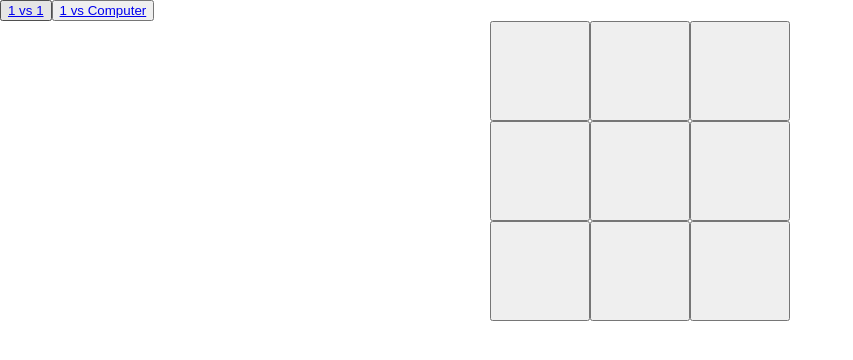
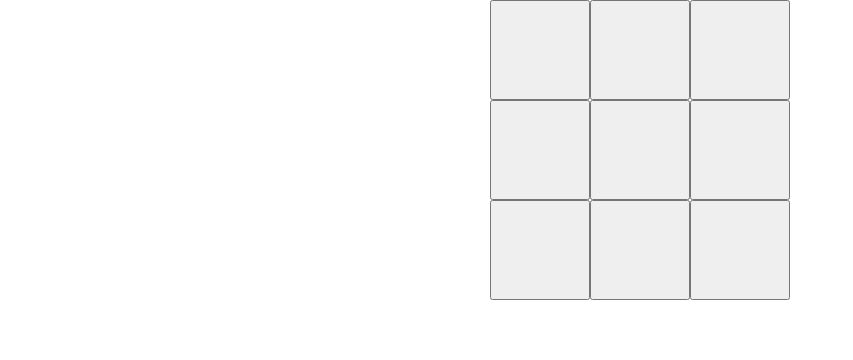
Before and after one commit to nem00700/react_tic-tac, a React (Create React App) app: page /1vs1 in a window 1280 px wide. Shown: the top 360 px of the page, without its empty margins (0-853 px from the left). Built offline with nearby package versions, Linux system fonts and the light colour scheme.

Commit message:
fix react-router (buttons should not be reflected during the game)

```diff
--- a/src/App.js
+++ b/src/App.js
@@ -1,27 +1,14 @@
 import React, { Component } from 'react';
 import './App.css';
-import VsComputer from './components/VsComputer';
-import VsPerson from './components/VsPerson';
-import {
-  BrowserRouter as Router,
-  Route,
-  Link
-} from 'react-router-dom';
-
+import {Link } from 'react-router-dom';
 
 
 class App extends Component {
   render() {
-    return <Router>
-      <div>
-
+    return <div>
         <button><Link to="/1vs1">1 vs 1</Link></button>
         <button><Link to="/vscomputer">1 vs Computer</Link></button>
-
-        <Route path="/1vs1" component={VsPerson}/>
-        <Route path="/vscomputer" component={VsComputer}/>
-      </div>
-    </Router>;
+      </div>;
   }
 }
 
--- a/src/index.js
+++ b/src/index.js
@@ -2,8 +2,19 @@ import React from 'react';
 import ReactDOM from 'react-dom';
 import './index.css';
 import App from './App';
+import { BrowserRouter as Router } from 'react-router-dom';
+import { Route, Switch } from 'react-router-dom';
+import VsPerson from "./components/VsPerson";
+import VsComputer from "./components/VsComputer";
+
 
 ReactDOM.render(
-    <App />,
+    <Router>
+        <Switch>
+            <Route exact path="/" component={App} />
+            <Route path="/1vs1" component={VsPerson} />
+            <Route path="/vscomputer" component={VsComputer} />
+        </Switch>
+    </Router>,
     document.getElementById('root')
 );
```
